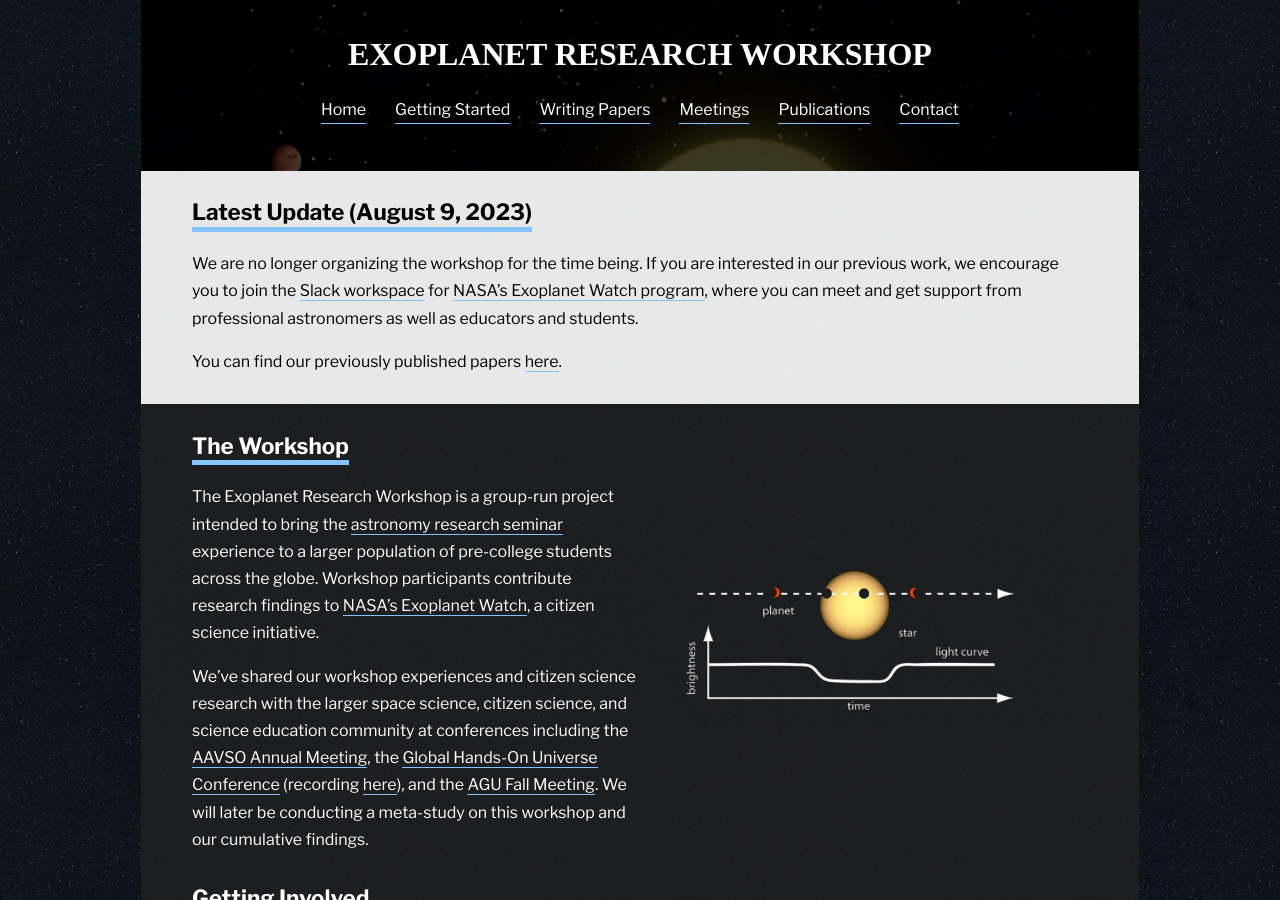
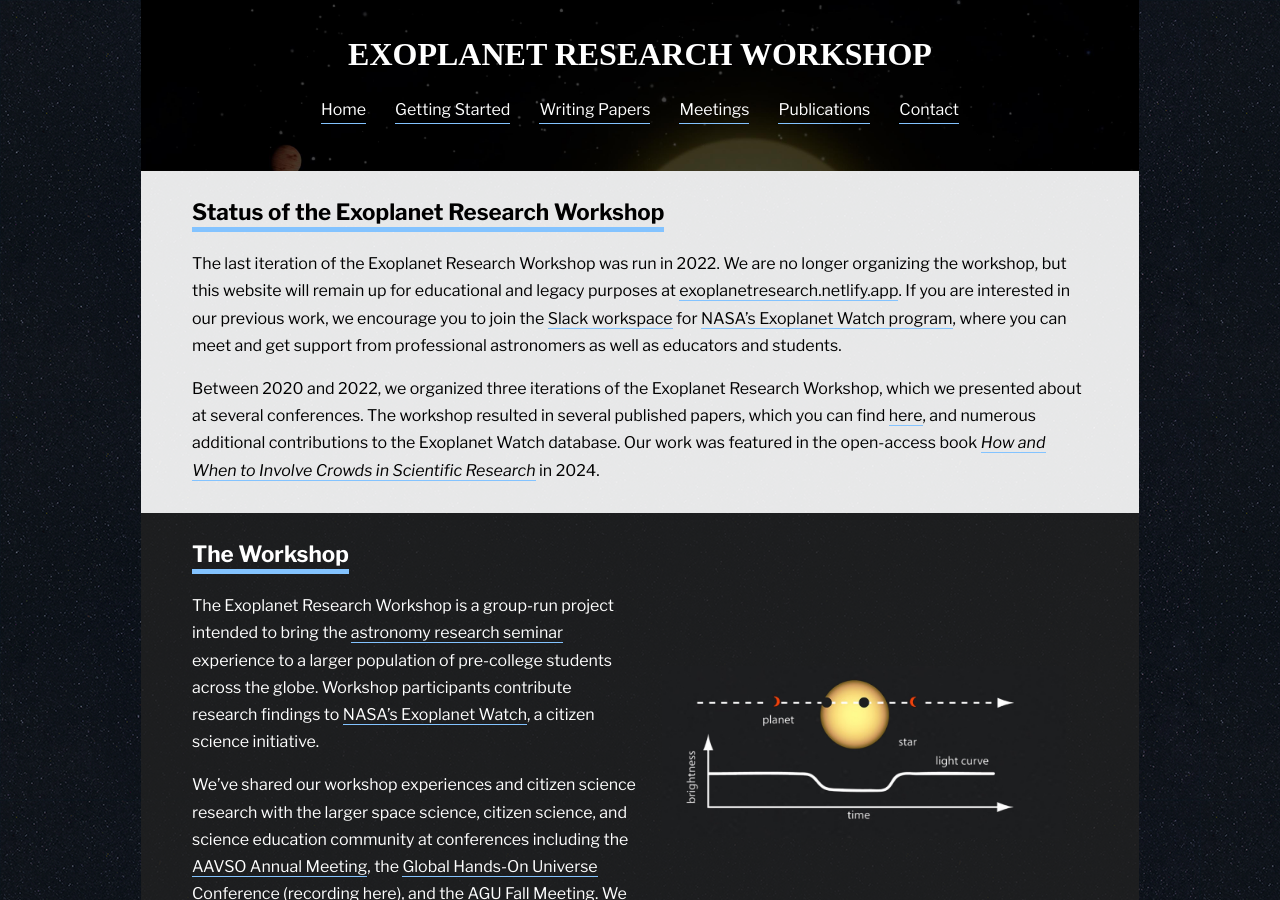
Before and after one commit to paigeyeung/exoplanetresearchworkshop, a Jekyll site: the page built from index.md, in a window 1280 px wide and 900 px high. Built offline with Jekyll 4.4.1, drawn with Linux system fonts in a browser that asks for light colours; some web fonts are replaced.

Commit message:
status update

```diff
--- a/index.md
+++ b/index.md
@@ -5,11 +5,15 @@ title: Home
 
 <div class="page-display-light" markdown="1">
 
-## Latest Update (August 9, 2023)
+## Status of the Exoplanet Research Workshop
 
-We are no longer organizing the workshop for the time being. If you are interested in our previous work, we encourage you to join the [Slack workspace](https://join.slack.com/t/uol-ets/shared_invite/zt-mvb4ljbo-LRBgpk3uMmUokbs4ge2JlA) for [NASA's Exoplanet Watch program](https://exoplanets.nasa.gov/exoplanet-watch/about-exoplanet-watch/overview/), where you can meet and get support from professional astronomers as well as educators and students.
+The last iteration of the Exoplanet Research Workshop was run in 2022. We are no longer organizing the workshop, but this website will remain up for educational and legacy purposes at [exoplanetresearch.netlify.app](https://exoplanetresearch.netlify.app/).
+If you are interested in our previous work, we encourage you to join the [Slack workspace](https://join.slack.com/t/uol-ets/shared_invite/zt-mvb4ljbo-LRBgpk3uMmUokbs4ge2JlA) for [NASA's Exoplanet Watch program](https://exoplanets.nasa.gov/exoplanet-watch/about-exoplanet-watch/overview/), where you can meet and get support from professional astronomers as well as educators and students.
 
-You can find our previously published papers [here](/publications/).
+Between 2020 and 2022, we organized three iterations of the Exoplanet Research Workshop, which we presented about at several conferences. The workshop resulted in several published papers, which you can find [here](/publications/), and numerous additional contributions to the Exoplanet Watch database.
+Our work was featured in the open-access book [*How and When to Involve Crowds in Scientific Research*](https://www.elgaronline.com/monobook-oa/book/9781802204315/9781802204315.xml) in 2024.
+
+
 
 <!-- We are currently running another iteration of the workshop in summer 2022; please see our [Getting Started](/getting-started/){: target="_blank"} page for information on how to get started. Our application form is [here](/apply/){: target="_blank"}. You can view our past meeting recordings for the Exoplanet Research Workshop [here](/meetings/).  -->
 
```
